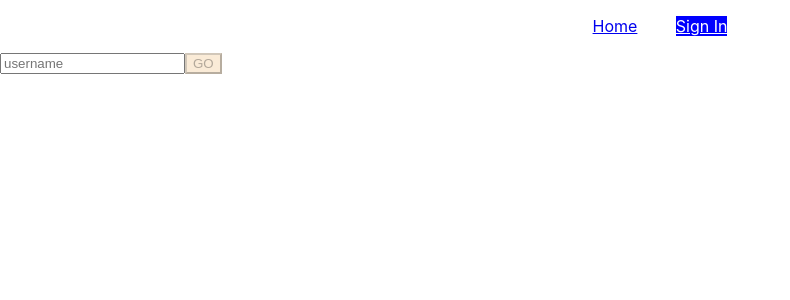
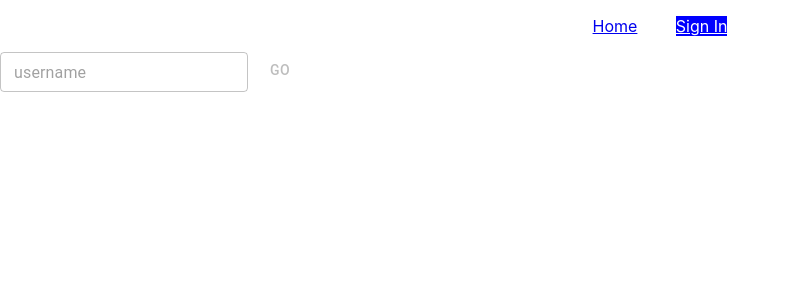
Before and after one commit to Beersheva22Telran/react-application, a React (Create React App) app: page /signin in a window 1280 px wide. Shown: the top 300 px of the page, without its empty margins (0-790 px from the left). Built offline with nearby package versions, Linux system fonts and the light colour scheme.

Commit message:
Material UI initial

```diff
--- a/src/components/common/Input.tsx
+++ b/src/components/common/Input.tsx
@@ -1,8 +1,9 @@
 import { useEffect, useRef, useState } from "react";
 import InputResult from "../../model/InputResult";
-import Alert from "./Alert";
+
 import { StatusType } from "../../model/StatusType";
 import "./Input.css"
+import { Alert, Button, TextField } from "@mui/material";
 type Props = {
     submitFn: (inputText: string) => InputResult;
     placeholder: string;
@@ -11,7 +12,7 @@ type Props = {
 }
 const Input: React.FC<Props> = ({submitFn, placeholder, buttonTitle, type}) => {
 
-   const inputElementRef = useRef<HTMLInputElement>(null);
+   const inputElementRef = useRef<any>(null);
    const [disabled, setDisabled] = useState<boolean>(true);
    const [message, setMessage] = useState<string>("");
   const status = useRef<StatusType>('success');
@@ -24,14 +25,15 @@ const Input: React.FC<Props> = ({submitFn, placeholder, buttonTitle, type}) => {
         setMessage(res.message || '');
         res.message && setTimeout(() => setMessage(''), 5000);
     }
-    function onChangeFn() {
-        setDisabled(!inputElementRef.current?.value)
+    function onChangeFn(event: any) {
+        inputElementRef.current = event.target as any
+        setDisabled(!event.target.value)
     }
     return <div>
-        <input type={type || 'text'} placeholder={placeholder} ref={inputElementRef}
+        <TextField  size="small" type={type || 'text'} placeholder={placeholder} ref={inputElementRef}
         onChange={onChangeFn}/>
-        <button  onClick={onClickFn} disabled={disabled}>{buttonTitle || 'GO' }</button>
-        {message && <Alert status={status.current} message={message}></Alert>}
+        <Button onClick={onClickFn} disabled={disabled}>{buttonTitle || 'GO' }</Button>
+        {message && <Alert severity={status.current} >{message}</Alert>}
     </div>
 }
 export default Input;
--- a/src/components/pages/Orders.tsx
+++ b/src/components/pages/Orders.tsx
@@ -1,3 +1,6 @@
+import { Typography } from "@mui/material";
+
 const Orders: React.FC = () =>
- <p className="component-logo">Orders Component</p>
+ <Typography  sx={{textAlign:'center',
+  fontSize:{xs: '3em', sm: '2em', lg: '5em'}}} component={"div"}>Orders Component</Typography>
  export default Orders;
--- a/src/components/pages/SignIn.tsx
+++ b/src/components/pages/SignIn.tsx
@@ -5,8 +5,8 @@ import { authActions } from "../../redux/slices/authSlice";
 const SignIn: React.FC = () => {
     const dispatch = useDispatch();
     return <Input submitFn={function (username: string): InputResult {
-        dispatch(authActions.set(username));
-        return {status: "success", message:''}
+        setTimeout(() =>dispatch(authActions.set(username)), 5000);
+        return {status: "error", message:username}
     } } placeholder="username" />
 }
 
```
